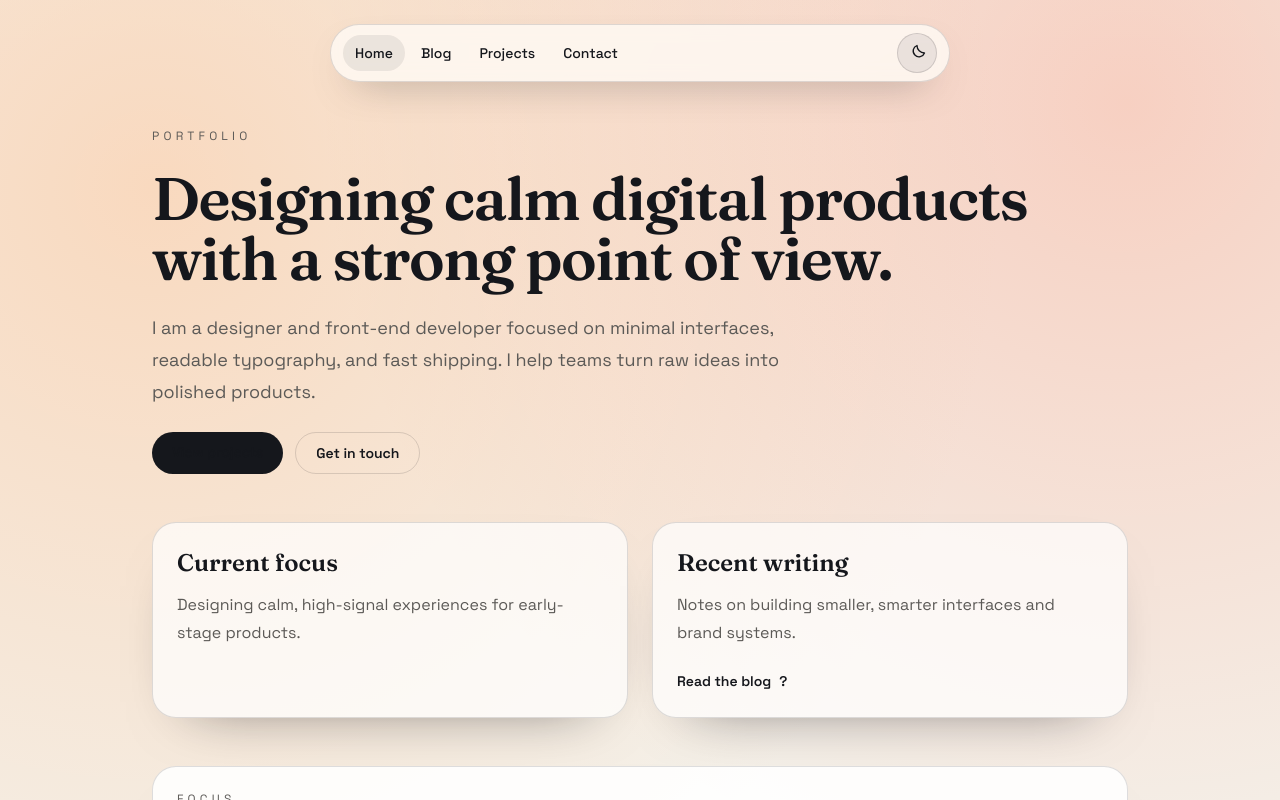
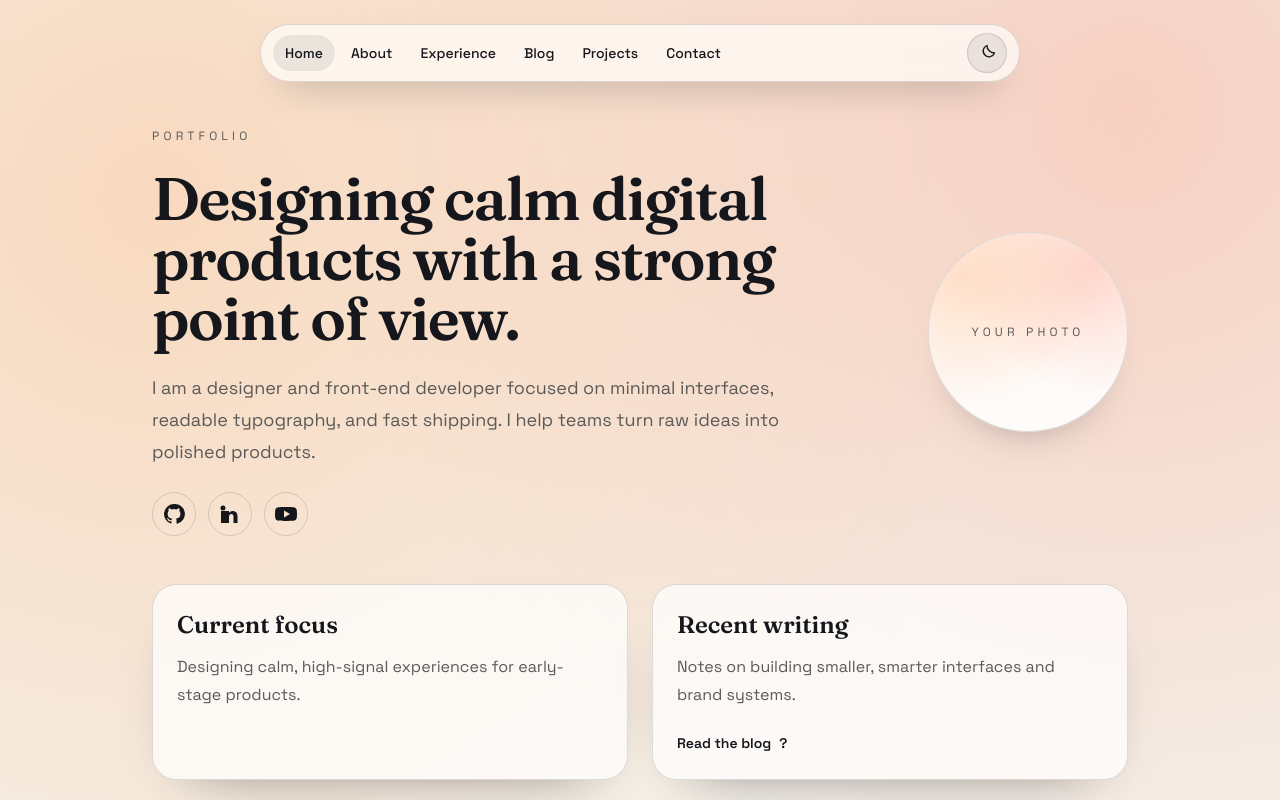
Before and after one commit to RickySerrano904/RickySerrano.dev, a Next.js app: page / in a window 1280 px wide. Shown: the top 800 px of the page. Built offline with nearby package versions, Linux system fonts and the light colour scheme.

Commit message:
Added experience and about pages

```diff
--- a/app/components/FloatingNav.tsx
+++ b/app/components/FloatingNav.tsx
@@ -6,6 +6,8 @@ import { useEffect, useMemo, useState } from "react";
 
 const navItems = [
   { label: "Home", href: "/" },
+  { label: "About", href: "/about" },
+  { label: "Experience", href: "/experience" },
   { label: "Blog", href: "/blog" },
   { label: "Projects", href: "/projects" },
   { label: "Contact", href: "/contact" },
@@ -49,7 +51,7 @@ export default function FloatingNav() {
   };
 
   return (
-    <nav className="fixed left-1/2 top-6 z-50 w-[min(92vw,620px)] -translate-x-1/2">
+    <nav className="fixed left-1/2 top-6 z-50 w-[min(92vw,760px)] -translate-x-1/2">
       <div className="flex items-center justify-between gap-3 rounded-full border border-[color:var(--border)] bg-[color:var(--nav)] px-3 py-2 shadow-[0_16px_40px_-24px_rgba(10,12,16,0.7)] backdrop-blur">
         <div className="flex flex-wrap items-center gap-1">
           {navItems.map((item) => {
--- /dev/null
+++ b/app/experience/page.tsx
@@ -0,0 +1,62 @@
+const roles = [
+  {
+    title: "Lead Product Designer",
+    company: "Studio North",
+    period: "2023 - Present",
+    summary:
+      "Own product vision, design systems, and front-end direction for launch-ready MVPs.",
+  },
+  {
+    title: "Senior Product Designer",
+    company: "Atlas Labs",
+    period: "2020 - 2023",
+    summary:
+      "Built a modular design system and led redesigns across core SaaS workflows.",
+  },
+  {
+    title: "Product Designer",
+    company: "Fieldwork",
+    period: "2018 - 2020",
+    summary:
+      "Shipped consumer and B2B experiences with a focus on clarity and retention.",
+  },
+];
+
+export default function ExperiencePage() {
+  return (
+    <main className="page-intro mx-auto w-full max-w-4xl px-6 pb-24 pt-32">
+      <header className="max-w-2xl">
+        <p className="text-xs uppercase tracking-[0.35em] text-[color:var(--muted)]">
+          Experience
+        </p>
+        <h1 className="mt-4 font-display text-4xl font-semibold tracking-tight text-[color:var(--fg)] sm:text-5xl">
+          Roles and collaborations.
+        </h1>
+        <p className="mt-4 text-base leading-7 text-[color:var(--muted)]">
+          A snapshot of recent roles and the kind of work I like to take on.
+        </p>
+      </header>
+
+      <section className="stagger mt-10 grid gap-4">
+        {roles.map((role) => (
+          <article
+            key={`${role.title}-${role.company}`}
+            className="rounded-3xl border border-[color:var(--border)] bg-[color:var(--panel)] p-6 shadow-[0_24px_60px_-40px_rgba(10,12,16,0.6)]"
+          >
+            <div className="flex flex-wrap items-center justify-between gap-2">
+              <h2 className="text-lg font-semibold text-[color:var(--fg)]">
+                {role.title} - {role.company}
+              </h2>
+              <span className="text-xs uppercase tracking-[0.3em] text-[color:var(--muted)]">
+                {role.period}
+              </span>
+            </div>
+            <p className="mt-4 text-base leading-7 text-[color:var(--muted)]">
+              {role.summary}
+            </p>
+          </article>
+        ))}
+      </section>
+    </main>
+  );
+}
--- a/app/page.tsx
+++ b/app/page.tsx
@@ -25,7 +25,8 @@ export default function Home() {
   return (
     <main className="relative">
       <section className="page-intro mx-auto flex w-full max-w-5xl flex-col gap-12 px-6 pb-24 pt-32">
-        <div className="flex flex-col gap-6">
+        <div className="grid gap-10 lg:grid-cols-[minmax(0,1fr)_220px] lg:items-center lg:gap-8">
+          <div className="flex flex-col gap-6">
           <p className="text-xs uppercase tracking-[0.35em] text-[color:var(--muted)]">
             Portfolio
           </p>
@@ -37,7 +38,7 @@ export default function Home() {
             interfaces, readable typography, and fast shipping. I help teams
             turn raw ideas into polished products.
           </p>
-          <div className="flex flex-wrap gap-3">
+          {/* <div className="flex flex-wrap gap-3">
             <Link
               href="/projects"
               className="rounded-full bg-[color:var(--fg)] px-5 py-2.5 text-sm font-semibold text-[color:var(--bg)] transition hover:-translate-y-0.5"
@@ -50,6 +51,62 @@ export default function Home() {
             >
               Get in touch
             </Link>
+          </div> */}
+          <div className="flex flex-wrap gap-3 text-sm">
+            <a
+              href="https://github.com/yourname"
+              className="inline-flex h-11 w-11 items-center justify-center rounded-full border border-[color:var(--border)] text-[color:var(--fg)] transition hover:-translate-y-0.5 hover:border-[color:var(--accent)]"
+              aria-label="GitHub"
+              title="GitHub"
+            >
+              <svg
+                aria-hidden="true"
+                viewBox="0 0 24 24"
+                className="h-6 w-6"
+                fill="currentColor"
+              >
+                <path d="M12 2a10 10 0 0 0-3.16 19.48c.5.09.68-.22.68-.48v-1.69c-2.78.6-3.37-1.18-3.37-1.18-.45-1.15-1.1-1.46-1.1-1.46-.9-.62.07-.61.07-.61 1 .07 1.53 1.04 1.53 1.04.9 1.53 2.36 1.09 2.93.84.09-.66.35-1.09.64-1.34-2.22-.25-4.56-1.1-4.56-4.9 0-1.08.39-1.97 1.03-2.67-.1-.25-.45-1.27.1-2.65 0 0 .84-.27 2.75 1.02a9.5 9.5 0 0 1 5 0c1.9-1.29 2.75-1.02 2.75-1.02.55 1.38.2 2.4.1 2.65.64.7 1.03 1.59 1.03 2.67 0 3.8-2.34 4.64-4.57 4.88.36.31.69.92.69 1.86v2.76c0 .27.18.58.69.48A10 10 0 0 0 12 2z" />
+              </svg>
+            </a>
+            <a
+              href="https://linkedin.com/in/yourname"
+              className="inline-flex h-11 w-11 items-center justify-center rounded-full border border-[color:var(--border)] text-[color:var(--fg)] transition hover:-translate-y-0.5 hover:border-[color:var(--accent)]"
+              aria-label="LinkedIn"
+              title="LinkedIn"
+            >
+              <svg
+                aria-hidden="true"
+                viewBox="0 0 24 24"
+                className="h-6 w-6"
+                fill="currentColor"
+              >
+                <path d="M4.98 3.5a2.5 2.5 0 1 0 0 5 2.5 2.5 0 0 0 0-5zM3 9h4v12H3zM14.5 9a4.5 4.5 0 0 0-3.5 1.7V9h-4v12h4v-6.2c0-1.7.9-2.8 2.4-2.8 1.3 0 2.1.9 2.1 2.6V21h4v-6.7c0-3.4-1.9-5.3-5-5.3z" />
+              </svg>
+            </a>
+            <a
+              href="https://youtube.com/@yourname"
+              className="inline-flex h-11 w-11 items-center justify-center rounded-full border border-[color:var(--border)] text-[color:var(--fg)] transition hover:-translate-y-0.5 hover:border-[color:var(--accent)]"
+              aria-label="YouTube"
+              title="YouTube"
+            >
+              <svg
+                aria-hidden="true"
+                viewBox="0 0 24 24"
+                className="h-6 w-6"
+                fill="currentColor"
+              >
+                <path d="M23 12s0-3.1-.4-4.6a2.9 2.9 0 0 0-2-2C18.9 5 12 5 12 5s-6.9 0-8.6.4a2.9 2.9 0 0 0-2 2C1 8.9 1 12 1 12s0 3.1.4 4.6a2.9 2.9 0 0 0 2 2C5.1 19 12 19 12 19s6.9 0 8.6-.4a2.9 2.9 0 0 0 2-2C23 15.1 23 12 23 12zM10 15.5v-7l6 3.5-6 3.5z" />
+              </svg>
+            </a>
+          </div>
+          </div>
+          <div className="flex justify-center lg:justify-end">
+            <div className="relative aspect-square w-full max-w-[200px] overflow-hidden rounded-full border border-[color:var(--border)] bg-[color:var(--panel-strong)] shadow-[0_24px_50px_-42px_rgba(10,12,16,0.7)]">
+              <div className="post-thumb h-full w-full" />
+              <div className="absolute inset-0 flex items-center justify-center text-xs uppercase tracking-[0.35em] text-[color:var(--muted)]">
+                Your photo
+              </div>
+            </div>
           </div>
         </div>
 
```
